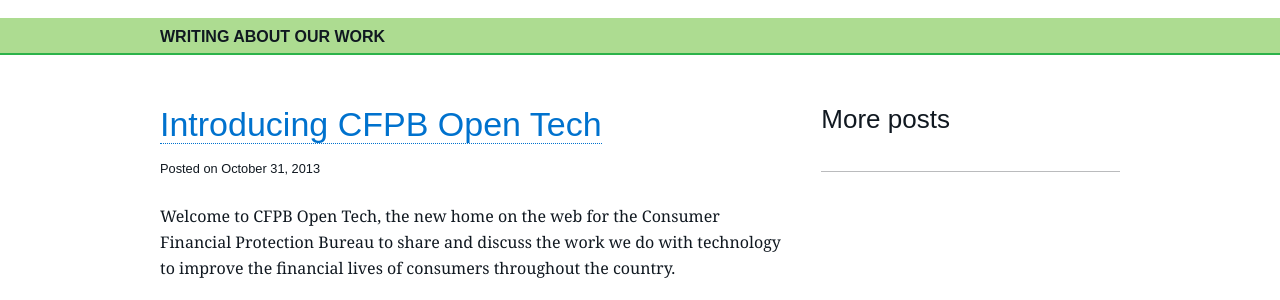
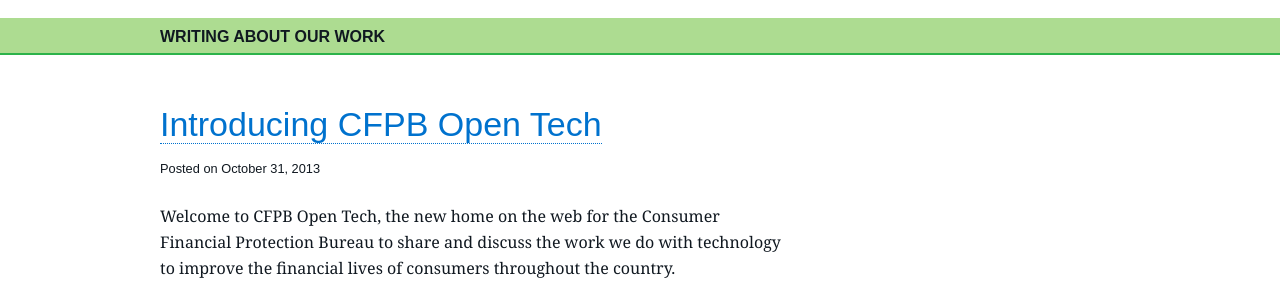
Before and after one commit to cfpb/cfpb.github.io, a Jekyll site: the page built from index.html, in a window 1280 px wide. Shown: the part 1536-1836 px from the top of the page. Built offline with Jekyll 4.4.1, drawn with Linux system fonts in a browser that asks for light colours; nearby versions of some CDN libraries; some web fonts are replaced.

Commit message:
Comment out 'More posts' for now

```diff
--- a/_layouts/post.html
+++ b/_layouts/post.html
@@ -4,7 +4,7 @@
 ---
 
 <div class="content-body wrap">
-    <article class="entry">
+    <article class="single entry">
         <h1 class="entry-title">{{ page.title }}</h1>
         <p class="entry-date">{{ page.date | date_to_string }}</p>
         {{ content }}
--- a/index.html
+++ b/index.html
@@ -134,7 +134,7 @@
                         {% endif %}
                     </article>
                 {% endfor %}
-
+                    <!--
                     <section class="more-entries">
                         <h2>More posts</h2>
                         <ul class="entry-list no-list">
@@ -161,5 +161,6 @@
                         {% endfor %}
                         </ul>
                     </section>
+                    -->
                 </div>
             </section>
```
